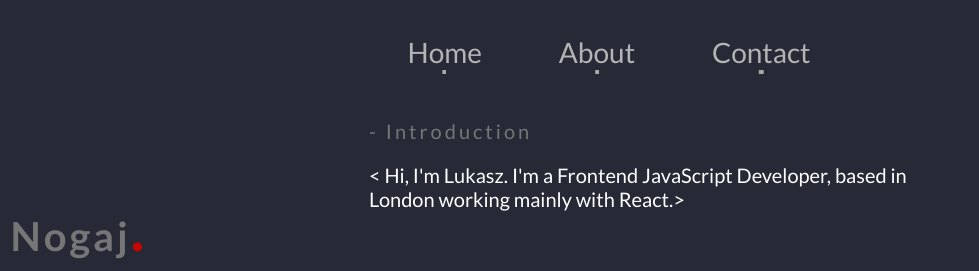
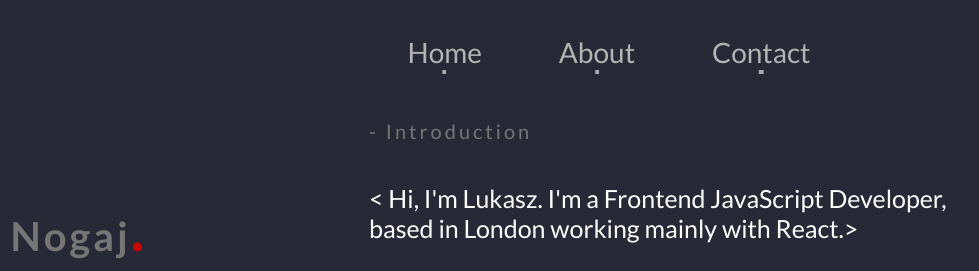
Before and after one commit to lukanogaj/Porfolio, a plain HTML site: page index.html in a window 1280 px wide. Shown: the part 104-375 px from the top of the page, 301-1280 px from the left. Drawn offline with Linux system fonts and the light colour scheme.

Commit message:
paragraph

```diff
--- a/css/face.css
+++ b/css/face.css
@@ -141,7 +141,8 @@ img {
 .about-me {
   width: 600px;
   height: 100px;
-  font-size: 2rem;
+  margin-top: 2rem;
+  font-size: 2.5rem;
 }
 
 /* Div with main paragraph */
```
